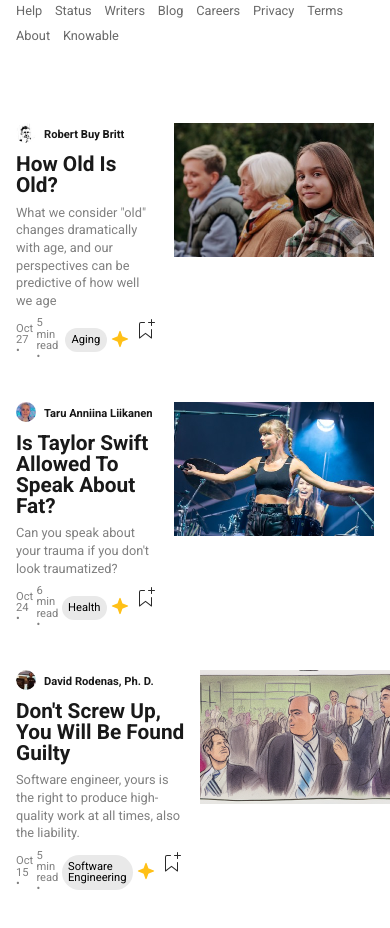
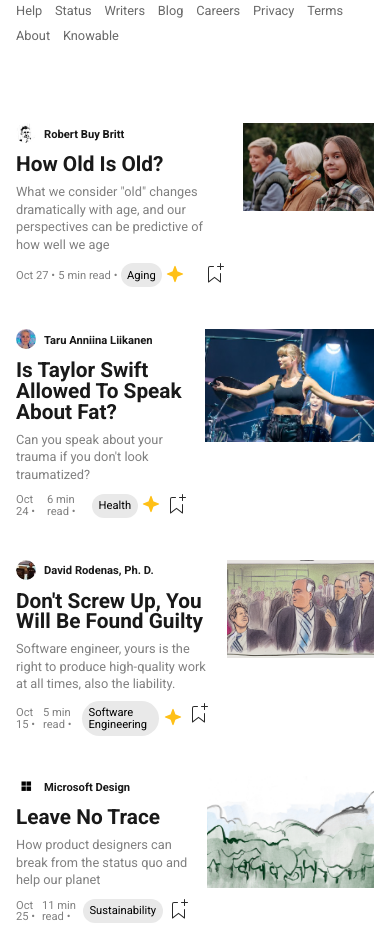
Before and after one commit to tave8/epicode-exercises-FE-U2-W1-D5, a plain HTML site: page index.html in a window 390 px wide. Shown: the part 1558-2486 px from the top of the page. Drawn offline with nearby package versions, Linux system fonts and the light colour scheme.

Commit message:
see properly on mobile

```diff
--- a/assets/css/style.css
+++ b/assets/css/style.css
@@ -339,7 +339,7 @@
 section.discover > .posts > div > .img {
   /* flex-grow: 1; */
   max-width: 200px;
-  min-width: 200px;
+  /* min-width: 200px; */
 }
 
 /* the image of the discover post */
--- a/assets/js/script.js
+++ b/assets/js/script.js
@@ -14,7 +14,7 @@
   const hero = document.querySelector("header > .hero");
   const heroCoordinates = hero.getBoundingClientRect();
 
-  console.log(heroCoordinates.bottom);
+  // console.log(heroCoordinates.bottom);
 
   // if scroll is before hero bottom
 
```
